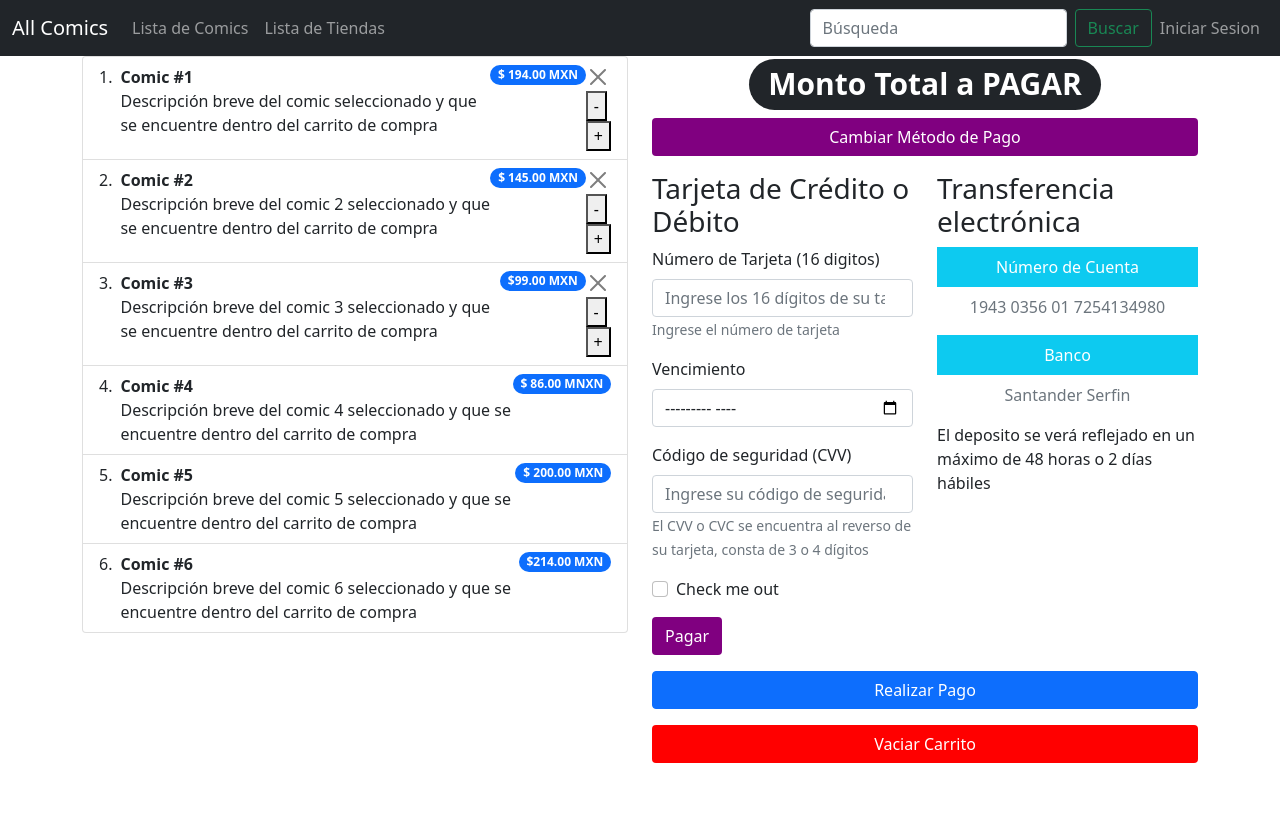
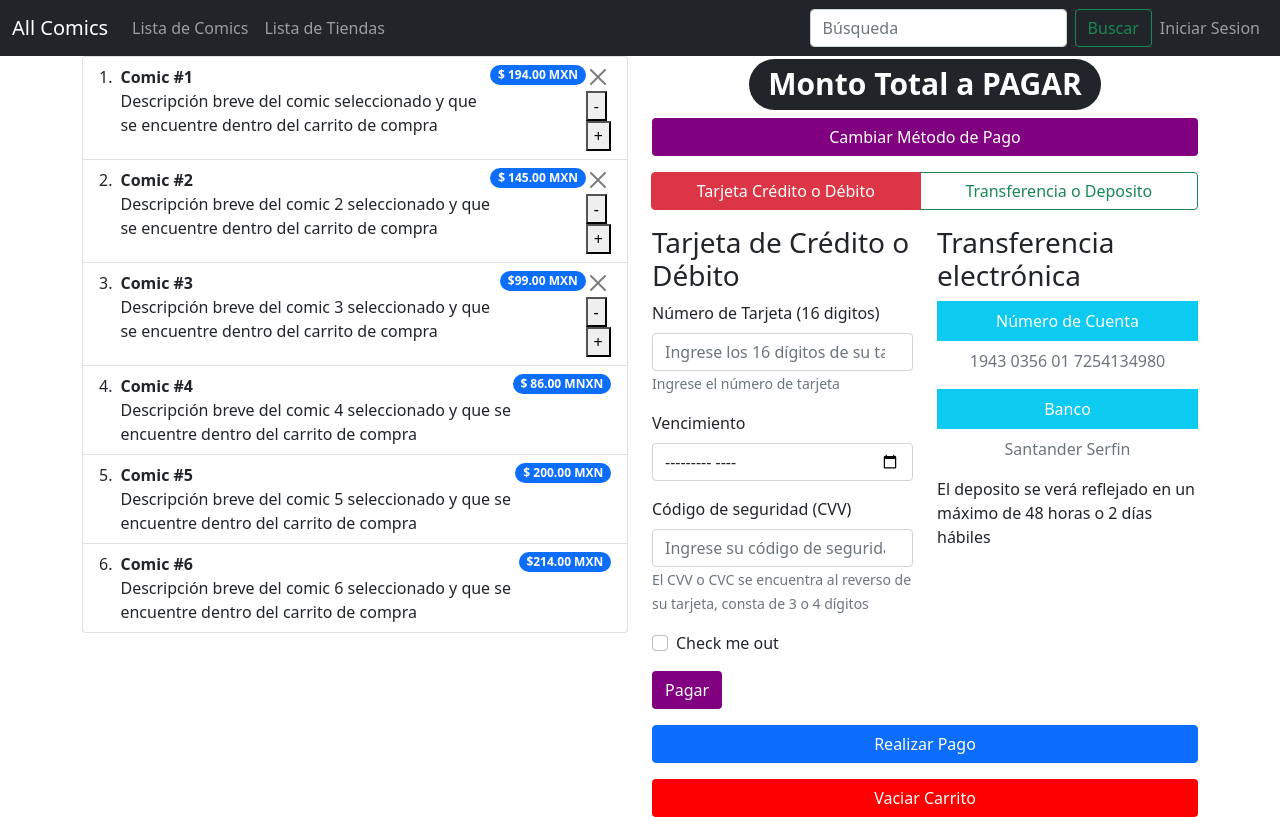
Before and after one commit to DavidPerezAntonio51/SEFMD-AllComics, a React (Create React App) app in the folder allcomics-front/: page /carrito in a window 1280 px wide. Built offline with nearby package versions, Linux system fonts and the light colour scheme.

Commit message:
Creación Componente Check, Carro Compra y Home

```diff
--- /dev/null
+++ b/allcomics-front/src/Componentes/CheckMetodoPago.jsx
@@ -0,0 +1,36 @@
+import { useState } from "react";
+import { ButtonGroup, ToggleButton } from "react-bootstrap";
+
+
+function CheckMetodoPago() {
+    const [checked, setChecked] = useState(false);
+    const [radioValue, setRadioValue] = useState('1');
+
+    const radios = [
+      { name: 'Tarjeta Crédito o Débito', value: '1' },
+      { name: 'Transferencia o Deposito', value: '2' },
+    ];
+
+    return (
+      <>
+        <ButtonGroup>
+          {radios.map((radio, idx) => (
+            <ToggleButton
+              key={idx}
+              id={`radio-${idx}`}
+              type="radio"
+              variant={idx % 2 ? 'outline-success' : 'outline-danger'}
+              name="radio"
+              value={radio.value}
+              checked={radioValue === radio.value}
+              onChange={(e) => setRadioValue(e.currentTarget.value)}
+            >
+              {radio.name}
+            </ToggleButton>
+          ))}
+        </ButtonGroup>
+      </>
+    );
+  }
+
+  export default CheckMetodoPago;
--- a/allcomics-front/src/Paginas/CarroCompra.jsx
+++ b/allcomics-front/src/Paginas/CarroCompra.jsx
@@ -2,6 +2,7 @@ import { Badge, Button, Col, ListGroup, Row, Stack } from "react-bootstrap";
 import { Container } from "react-bootstrap";
 import SumaRestaArticulo from "../Componentes/SumaRestaArticulo";
 import MetodoCompra from "../Paginas/MetodoCompra";
+import CheckMetodoPago from "../Componentes/CheckMetodoPago";
 
 function CarroCompra() {
     return (
@@ -113,6 +114,8 @@ function CarroCompra() {
                     </h1>
                     <Stack gap={3}>
                         <Button variant="flat">Cambiar Método de Pago</Button>{' '}
+                        <CheckMetodoPago>
+                        </CheckMetodoPago>
                         <MetodoCompra></MetodoCompra>
                         <Button variant="primary">Realizar Pago</Button>{' '}
                         <Button variant="cancel">Vaciar Carrito</Button>
--- a/allcomics-front/src/Paginas/Home.jsx
+++ b/allcomics-front/src/Paginas/Home.jsx
@@ -6,6 +6,13 @@ import Layout1 from "../Assests/Layout1.png"
 function Home(props) {
   return (
     <Container>
+    <style type="text/css">
+      {`
+        .text-purple{
+          color:purple;
+      }
+        `}
+    </style>
       <Row>
         <Col>
           <img
@@ -33,8 +40,8 @@ function Home(props) {
               />
 
               <Carousel.Caption>
-                <h3 class="text-danger">Coming Soon...</h3>
-                <p class="text-danger">Estaremos subiendo contenido proximamente.</p>
+                <h3 class="text-purple">Coming Soon...</h3>
+                <p class="text-purple">Estaremos subiendo contenido proximamente.</p>
               </Carousel.Caption>
             </Carousel.Item>
             <Carousel.Item>
@@ -45,8 +52,8 @@ function Home(props) {
               />
 
               <Carousel.Caption>
-                <h3 class="text-danger">Coming Soon...</h3>
-                <p class="text-danger">Estaremos subiendo contenido proximamente.</p>
+                <h3 class="text-purple">Coming Soon...</h3>
+                <p class="text-purple">Estaremos subiendo contenido proximamente.</p>
               </Carousel.Caption>
             </Carousel.Item>
           </Carousel>
```
